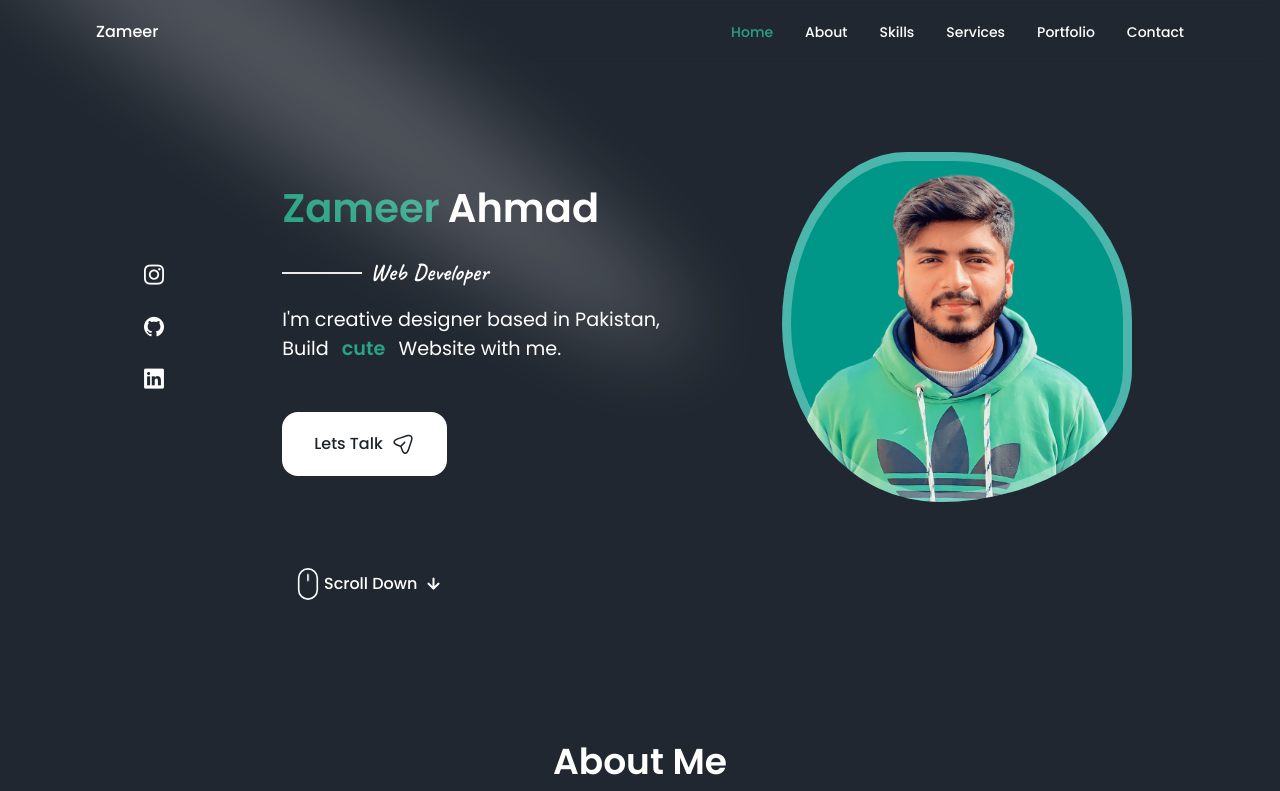
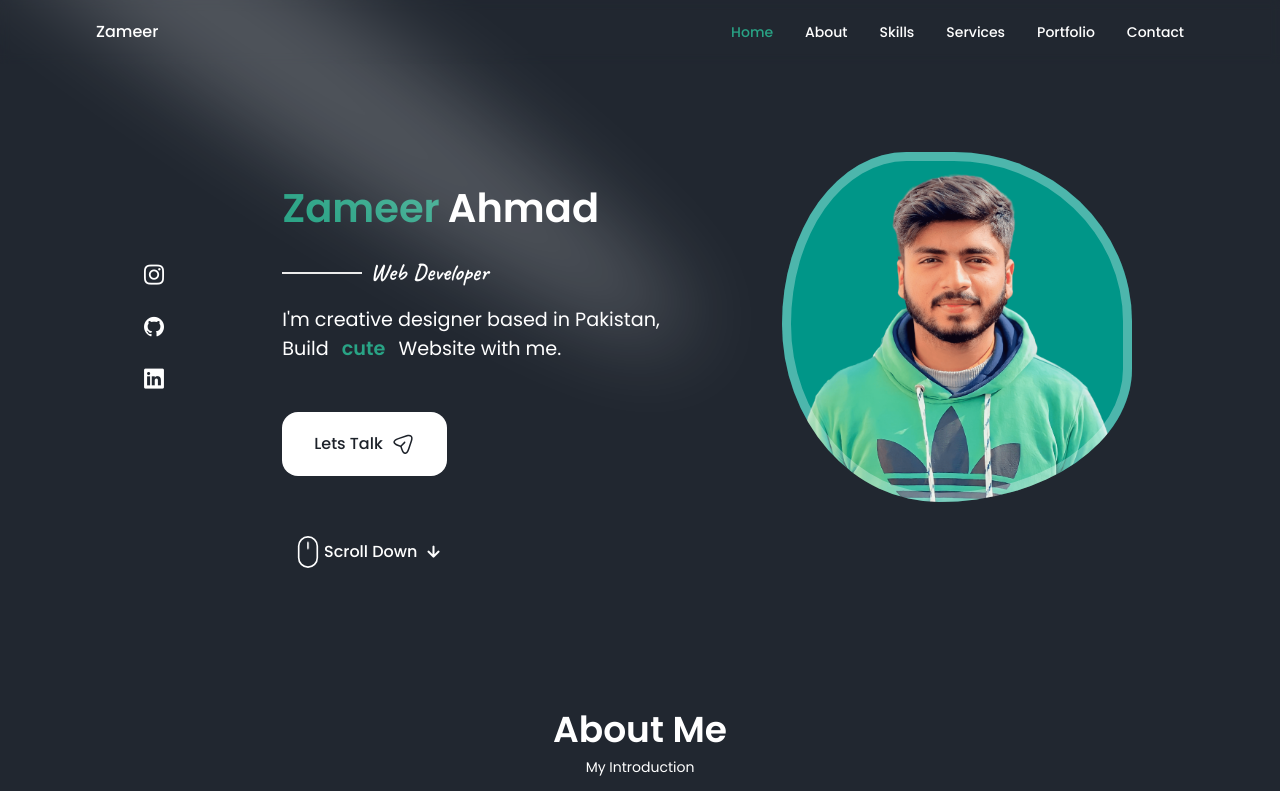
Before and after one commit to Zameerahmad01/personal-portfolio, a React (Vite) app: page / in a window 1280 px wide. Shown: the top 791 px of the page. Built offline with nearby package versions, Linux system fonts and the light colour scheme.

Commit message:
update css

```diff
--- a/src/components/home/Home.css
+++ b/src/components/home/Home.css
@@ -2,7 +2,7 @@
 
 
 .home__container{
-    row-gap: 4rem;
+    row-gap: 2rem;
 }
 
 
```
